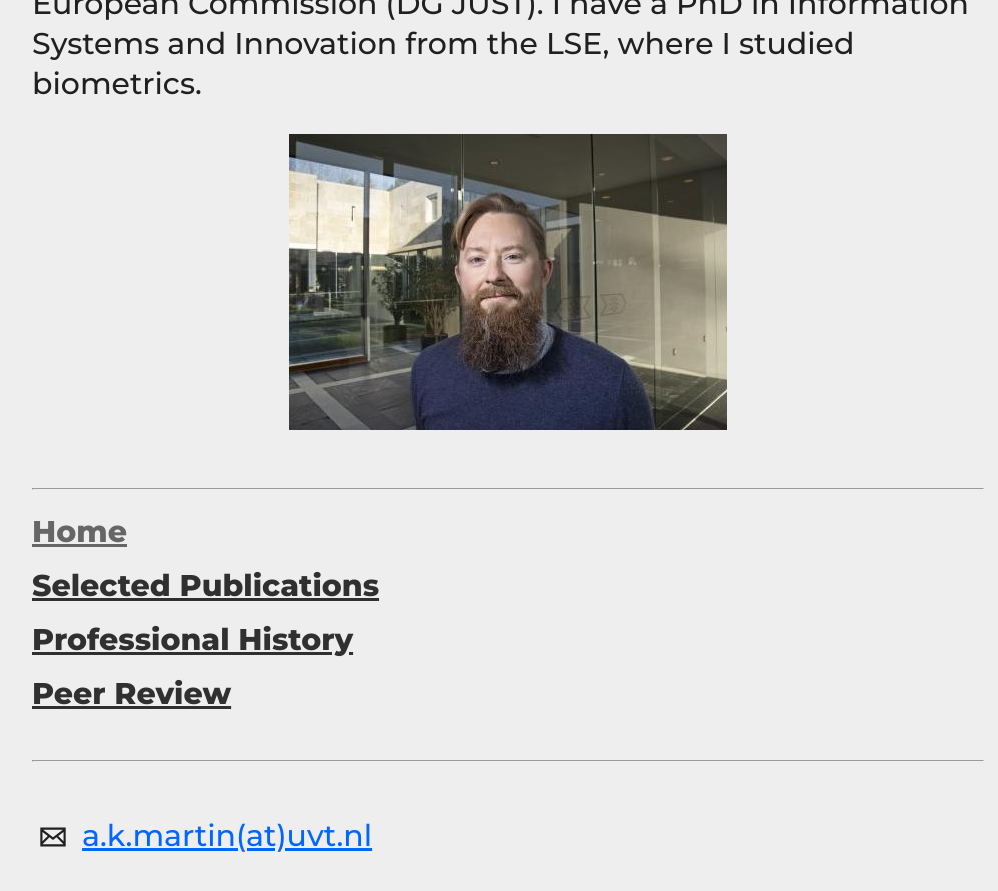
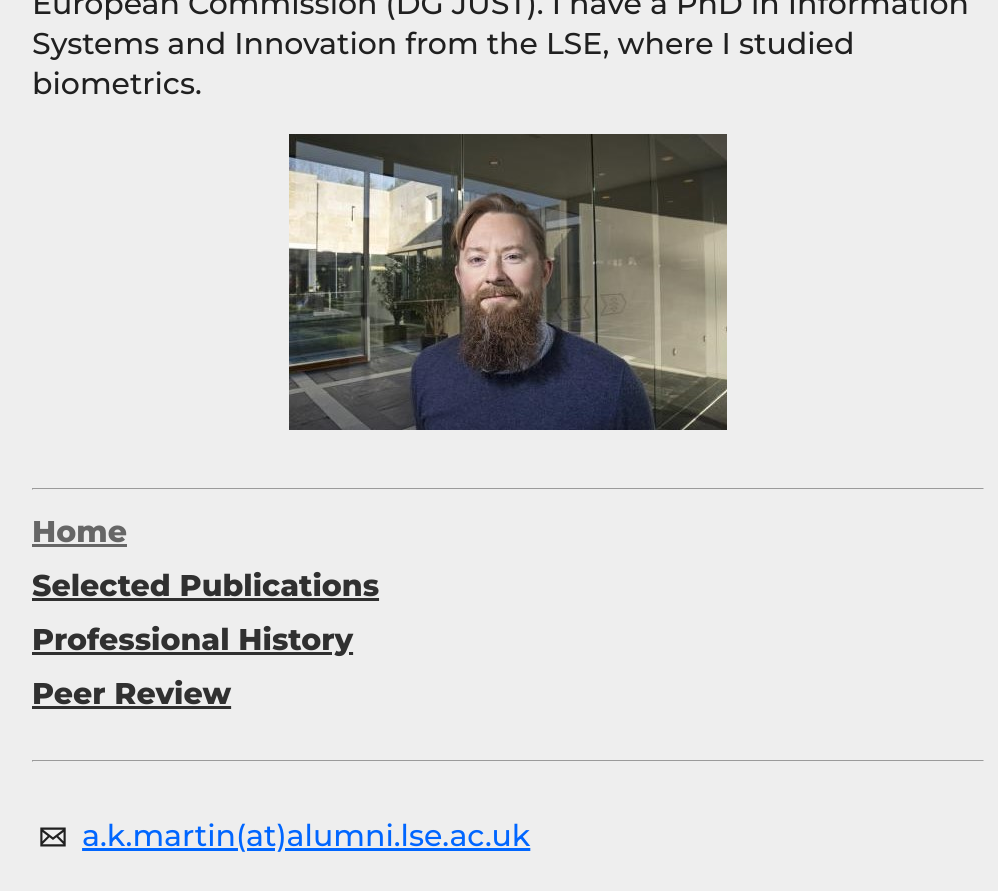
Before and after one commit to haroonalrasheed/641a, a Jekyll site: the page built from index.md, in a window 1280 px wide and 900 px high, scrolled down 1853 px. Shown: the top 891 px of the window, without its empty margins (132-1130 px from the left). Built offline with Jekyll 4.4.1, drawn with Linux system fonts in a browser that asks for light colours.

Commit message:
Update default.html

```diff
--- a/_layouts/default.html
+++ b/_layouts/default.html
@@ -31,7 +31,7 @@
             <hr>
 
 			<footer>
-			      <svg  class="icon email" viewBox="0 0 512 512"><path d="M101.3 141.6v228.9h0.3 308.4 0.8V141.6H101.3zM375.7 167.8l-119.7 91.5 -119.6-91.5H375.7zM127.6 194.1l64.1 49.1 -64.1 64.1V194.1zM127.8 344.2l84.9-84.9 43.2 33.1 43-32.9 84.7 84.7L127.8 344.2 127.8 344.2zM384.4 307.8l-64.4-64.4 64.4-49.3V307.8z"/></svg><!--[if lt IE 9]><em>Email</em><![endif]--> <a href="mailto:a.k.martin@alumni.lse.ac.uk" title="Email">a.k.martin(at)uvt.nl</a>
+			      <svg  class="icon email" viewBox="0 0 512 512"><path d="M101.3 141.6v228.9h0.3 308.4 0.8V141.6H101.3zM375.7 167.8l-119.7 91.5 -119.6-91.5H375.7zM127.6 194.1l64.1 49.1 -64.1 64.1V194.1zM127.8 344.2l84.9-84.9 43.2 33.1 43-32.9 84.7 84.7L127.8 344.2 127.8 344.2zM384.4 307.8l-64.4-64.4 64.4-49.3V307.8z"/></svg><!--[if lt IE 9]><em>Email</em><![endif]--> <a href="mailto:a.k.martin@alumni.lse.ac.uk" title="Email">a.k.martin(at)alumni.lse.ac.uk</a>
 			     <!-- <p>Aaron K. Martin &dash; <script>document.write(new Date().getFullYear())</script></p> -->
 
 			</footer>
```
